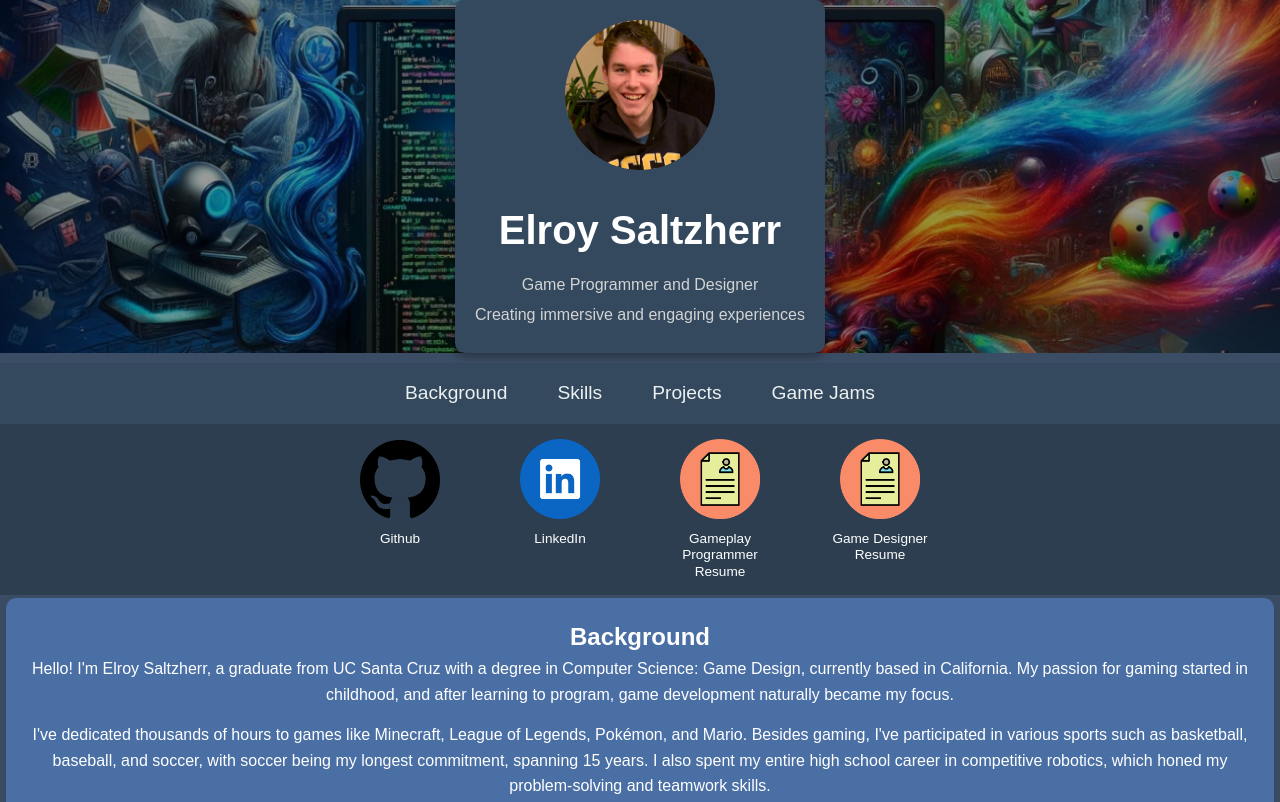
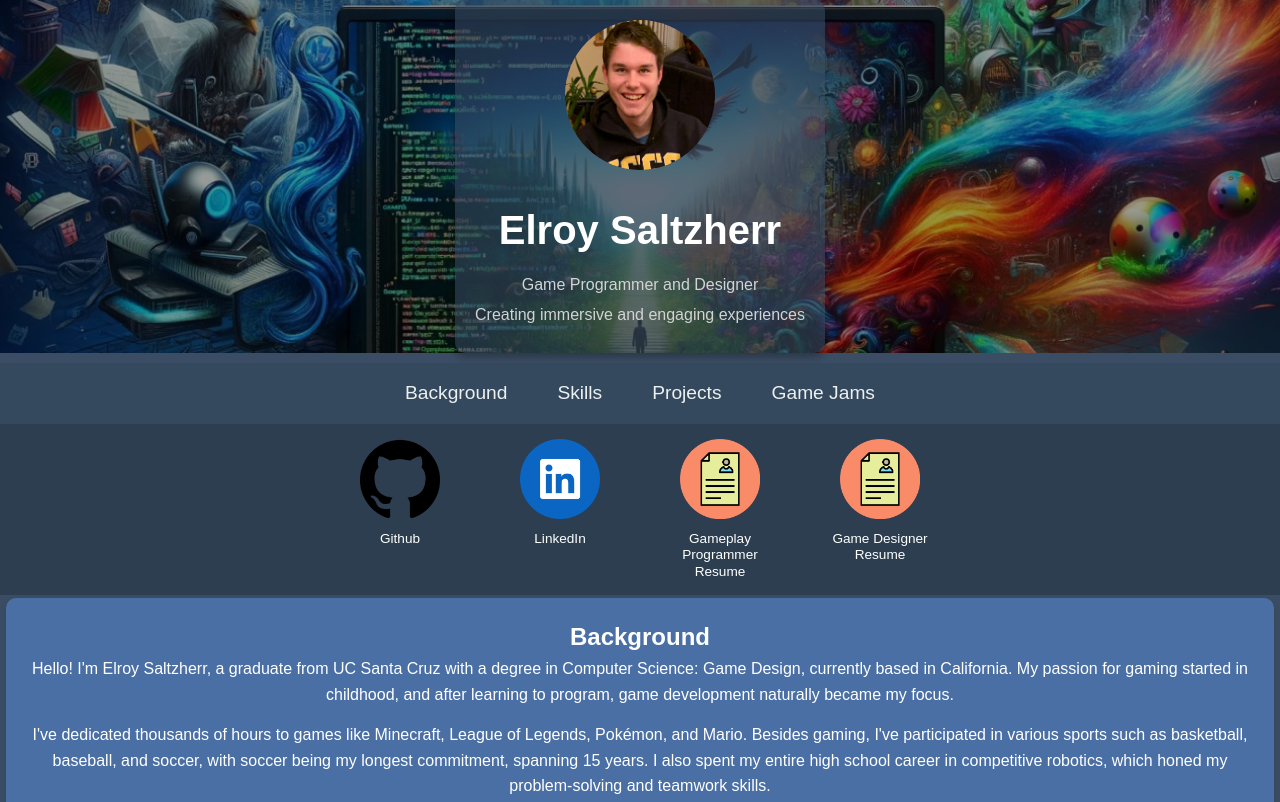
Before and after one commit to esaltzherr/PortfolioWebsite, a plain HTML site: page index.html in a window 1280 px wide. Shown: the top 802 px of the page. Drawn offline with Linux system fonts and the light colour scheme.

Commit message:
transparent backgound

```diff
--- a/styles.css
+++ b/styles.css
@@ -50,6 +50,7 @@ a:visited {
     background-position: center;
     background-repeat: no-repeat;
     /* padding: 50px 20px; */
+
     position: relative;
     text-align: center;
 }
@@ -65,7 +66,7 @@ a:visited {
 }
 
 .header-content {
-    background-color: #34495e; /* Same as other sections */
+    background-color: #34495e98; /* Same as other sections */
     border-radius: 10px;
     padding: 20px;
     box-shadow: 0 4px 8px rgba(0, 0, 0, 0.3);
```
